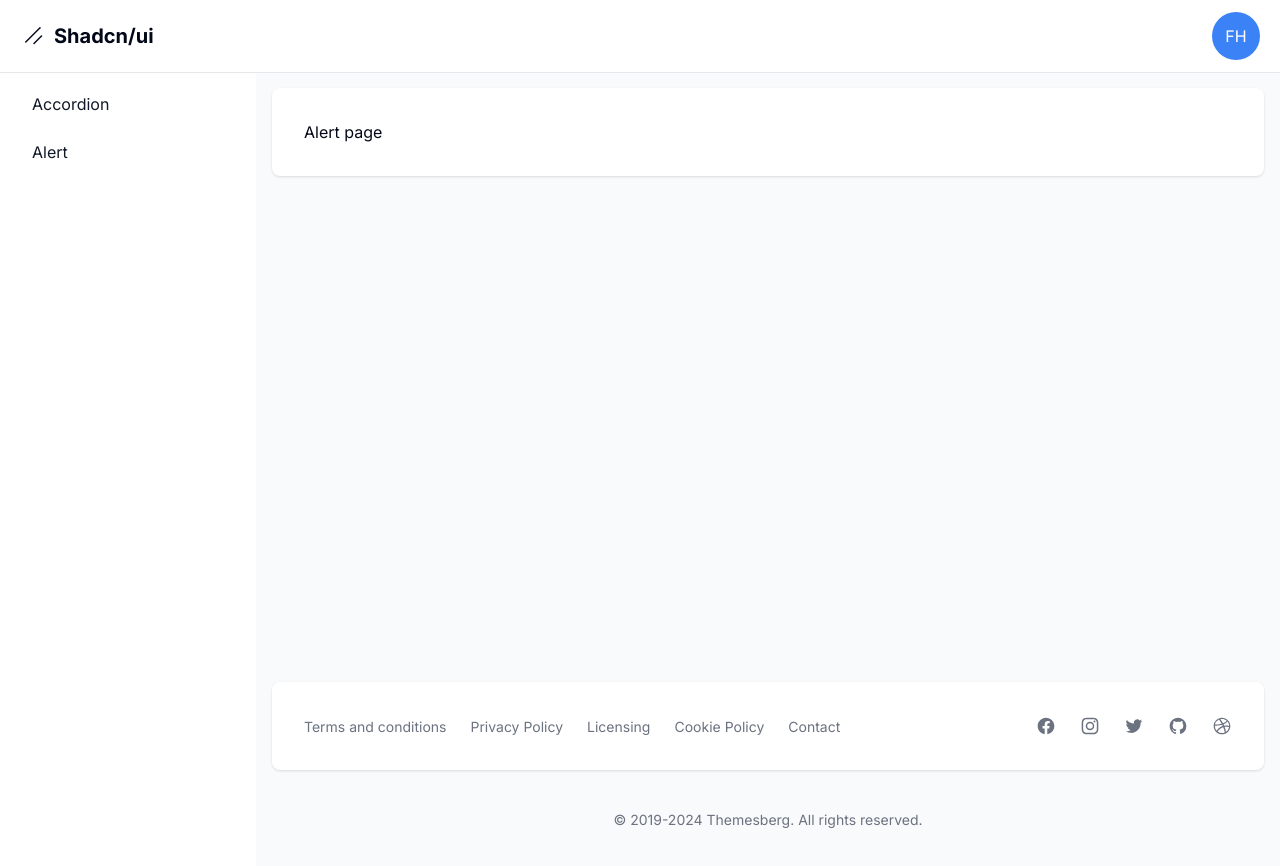
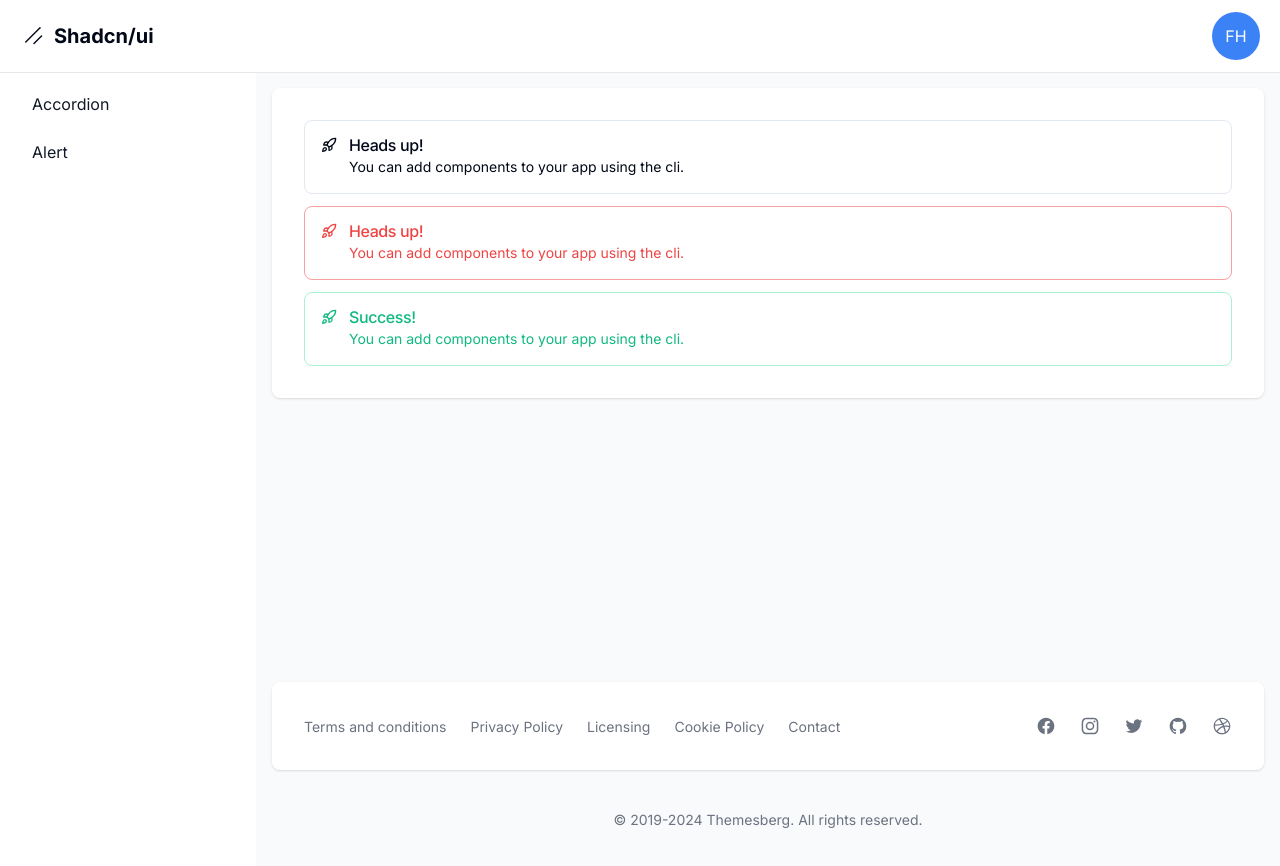
Before and after one commit to AlexMartin998/shadcn-next-b1, a Next.js app: page /dashboard/alert in a window 1280 px wide. Shown: the top 866 px of the page. Built offline with nearby package versions, Linux system fonts and the light colour scheme.

Commit message:
ADD: alert

```diff
--- a/src/app/dashboard/alert/page.tsx
+++ b/src/app/dashboard/alert/page.tsx
@@ -1,5 +1,40 @@
+import { RocketIcon } from 'lucide-react';
+
+import { Alert, AlertDescription, AlertTitle } from '@/components/ui/alert';
+
 const Page = () => {
-  return <>Alert page</>;
+  return (
+    <div className="grid gap-3">
+      <Alert>
+        <RocketIcon className="h-4 w-4" />
+
+        <AlertTitle>Heads up!</AlertTitle>
+        <AlertDescription>
+          You can add components to your app using the cli.
+        </AlertDescription>
+      </Alert>
+
+      {/* ================= */}
+      <Alert variant="destructive">
+        <RocketIcon className="h-4 w-4" />
+
+        <AlertTitle>Heads up!</AlertTitle>
+        <AlertDescription>
+          You can add components to your app using the cli.
+        </AlertDescription>
+      </Alert>
+
+      {/* ================= */}
+      <Alert variant="success">
+        <RocketIcon className="h-4 w-4" />
+
+        <AlertTitle>Success!</AlertTitle>
+        <AlertDescription>
+          You can add components to your app using the cli.
+        </AlertDescription>
+      </Alert>
+    </div>
+  );
 };
 
 export default Page;
--- /dev/null
+++ b/src/components/ui/alert.tsx
@@ -0,0 +1,61 @@
+import { cva, type VariantProps } from 'class-variance-authority';
+import * as React from 'react';
+
+import { cn } from '@/lib/utils';
+
+const alertVariants = cva(
+  'relative w-full rounded-lg border p-4 [&>svg~*]:pl-7 [&>svg+div]:translate-y-[-3px] [&>svg]:absolute [&>svg]:left-4 [&>svg]:top-4 [&>svg]:text-foreground',
+  {
+    variants: {
+      variant: {
+        default: 'bg-background text-foreground',
+        destructive:
+          'border-destructive/50 text-destructive dark:border-destructive [&>svg]:text-destructive',
+        success:
+          'text-emerald-500 dark:bg-emerald-900 dark:text-emerald-400 [&>svg]:text-emerald-500 border-emerald-200 dark:border-emerald-700 dark:bg-emerald-900 dark:text-emerald-400',
+      },
+    },
+    defaultVariants: {
+      variant: 'default',
+    },
+  }
+);
+
+const Alert = React.forwardRef<
+  HTMLDivElement, // da el tipo de elemento que se va a renderizar
+  React.HTMLAttributes<HTMLDivElement> & VariantProps<typeof alertVariants>
+>(({ className, variant, ...props }, ref) => (
+  <div
+    ref={ref}
+    role="alert"
+    className={cn(alertVariants({ variant }), className)}
+    {...props}
+  />
+));
+Alert.displayName = 'Alert';
+
+const AlertTitle = React.forwardRef<
+  HTMLParagraphElement,
+  React.HTMLAttributes<HTMLHeadingElement>
+>(({ className, ...props }, ref) => (
+  <h5
+    ref={ref}
+    className={cn('mb-1 font-medium leading-none tracking-tight', className)}
+    {...props}
+  />
+));
+AlertTitle.displayName = 'AlertTitle';
+
+const AlertDescription = React.forwardRef<
+  HTMLParagraphElement,
+  React.HTMLAttributes<HTMLParagraphElement>
+>(({ className, ...props }, ref) => (
+  <div
+    ref={ref}
+    className={cn('text-sm [&_p]:leading-relaxed', className)}
+    {...props}
+  />
+));
+AlertDescription.displayName = 'AlertDescription';
+
+export { Alert, AlertDescription, AlertTitle };
```
